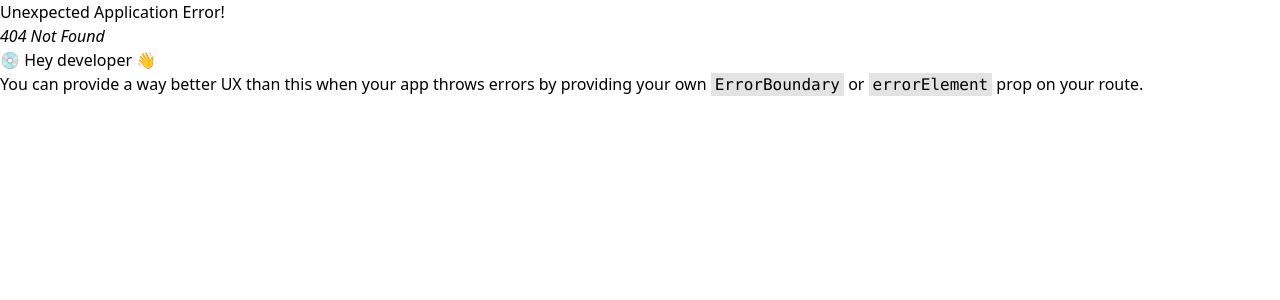
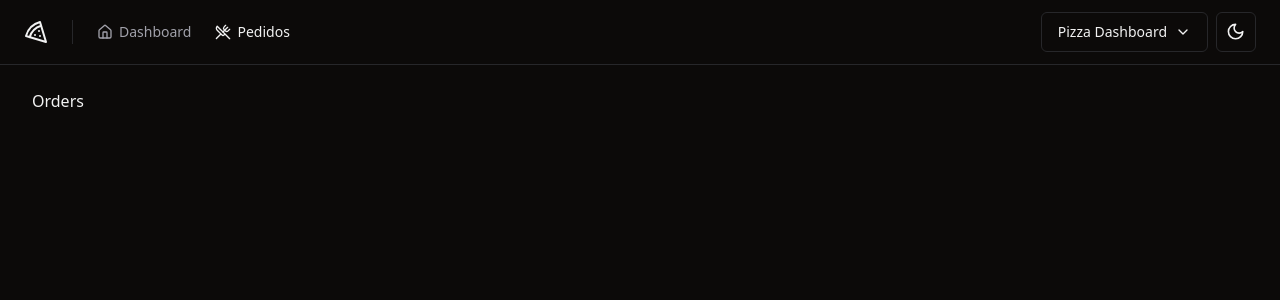
Before and after one commit to bsvleste/pizzaDashboard, a React (Vite) app: page /orders in a window 1280 px wide. Before the commit this address had no page. Shown: the top 300 px of the page. Built offline with nearby package versions, Linux system fonts and the light colour scheme.

Commit message:
feature:menu drop and theme

```diff
--- a/src/App.tsx
+++ b/src/App.tsx
@@ -3,14 +3,17 @@ import './global.css'
 import { Helmet, HelmetProvider } from 'react-helmet-async'
 import { RouterProvider } from 'react-router'
 
+import { ThemeProvider } from './components/theme/theme-provider'
 import { Toaster } from './components/ui/toaster'
 import { router } from './routes'
 export function App() {
   return (
-    <HelmetProvider>
-      <Helmet titleTemplate="%s |pizza.shop" />
-      <RouterProvider router={router} />
-      <Toaster />
-    </HelmetProvider>
+    <ThemeProvider storageKey="pizzaShop-theme" defaultTheme="dark">
+      <HelmetProvider>
+        <Helmet titleTemplate="%s |pizza.shop" />
+        <RouterProvider router={router} />
+        <Toaster />
+      </HelmetProvider>
+    </ThemeProvider>
   )
 }
--- /dev/null
+++ b/src/components/account-menu.tsx
@@ -0,0 +1,44 @@
+import { Building, ChevronDown, LogOut } from 'lucide-react'
+
+import { Button } from './ui/button'
+import {
+  DropdownMenu,
+  DropdownMenuContent,
+  DropdownMenuItem,
+  DropdownMenuLabel,
+  DropdownMenuSeparator,
+  DropdownMenuTrigger,
+} from './ui/dropdown-menu'
+
+export function AccountMenu() {
+  return (
+    <DropdownMenu>
+      <DropdownMenuTrigger asChild>
+        <Button
+          variant={'outline'}
+          className="flex select-none items-center gap-2"
+        >
+          Pizza Dashboard
+          <ChevronDown className="h-4 w-4" />
+        </Button>
+      </DropdownMenuTrigger>
+      <DropdownMenuContent align="end" className="w-56">
+        <DropdownMenuLabel className="flex flex-col">
+          <span>Bruno de Souza</span>
+          <span className="text-xs font-normal text-muted-foreground">
+            bvaleiro@gmail.com
+          </span>
+        </DropdownMenuLabel>
+        <DropdownMenuSeparator />
+        <DropdownMenuItem>
+          <Building className="mr-2 h-4 w-4" />
+          <span>Perfil da loja</span>
+        </DropdownMenuItem>
+        <DropdownMenuItem className="text-rose-500 dark:text-rose-400">
+          <LogOut className="mr-2 h-4 w-4" />
+          <span>Sair</span>
+        </DropdownMenuItem>
+      </DropdownMenuContent>
+    </DropdownMenu>
+  )
+}
--- /dev/null
+++ b/src/components/header.tsx
@@ -0,0 +1,31 @@
+import { Home, Pizza, UtensilsCrossed } from 'lucide-react'
+
+import { AccountMenu } from './account-menu'
+import { NavLink } from './nav-link'
+import { ThemeToggle } from './theme/theme-toggle'
+import { Separator } from './ui/separator'
+
+export function Header() {
+  return (
+    <div className="border-b">
+      <div className="flex h-16 items-center gap-6 px-6">
+        <Pizza className="h-6 w-6" />
+        <Separator orientation="vertical" className="h-6" />
+        <nav className="flex items-center space-x-4 lg:space-x-6">
+          <NavLink to="/">
+            <Home className="h-4 w-4" />
+            Dashboard
+          </NavLink>
+          <NavLink to="/orders">
+            <UtensilsCrossed className="h-4 w-4" />
+            Pedidos
+          </NavLink>
+        </nav>
+        <div className="ml-auto flex items-center gap-2">
+          <AccountMenu />
+          <ThemeToggle />
+        </div>
+      </div>
+    </div>
+  )
+}
--- /dev/null
+++ b/src/components/nav-link.tsx
@@ -0,0 +1,13 @@
+import { Link, LinkProps, useLocation } from 'react-router-dom'
+interface NavLinkProps extends LinkProps {}
+
+export function NavLink(props: NavLinkProps) {
+  const { pathname } = useLocation()
+  return (
+    <Link
+      data-current={pathname === props.to}
+      className="flex items-center gap-1.5 text-sm font-medium text-muted-foreground hover:text-foreground data-[current=true]:text-foreground"
+      {...props}
+    />
+  )
+}
--- /dev/null
+++ b/src/components/theme/theme-provider.tsx
@@ -0,0 +1,73 @@
+import { createContext, useContext, useEffect, useState } from 'react'
+
+type Theme = 'dark' | 'light' | 'system'
+
+type ThemeProviderProps = {
+  children: React.ReactNode
+  defaultTheme?: Theme
+  storageKey?: string
+}
+
+type ThemeProviderState = {
+  theme: Theme
+  setTheme: (theme: Theme) => void
+}
+
+const initialState: ThemeProviderState = {
+  theme: 'system',
+  setTheme: () => null,
+}
+
+const ThemeProviderContext = createContext<ThemeProviderState>(initialState)
+
+export function ThemeProvider({
+  children,
+  defaultTheme = 'system',
+  storageKey = 'vite-ui-theme',
+  ...props
+}: ThemeProviderProps) {
+  const [theme, setTheme] = useState<Theme>(
+    () => (localStorage.getItem(storageKey) as Theme) || defaultTheme,
+  )
+
+  useEffect(() => {
+    const root = window.document.documentElement
+
+    root.classList.remove('light', 'dark')
+
+    if (theme === 'system') {
+      const systemTheme = window.matchMedia('(prefers-color-scheme: dark)')
+        .matches
+        ? 'dark'
+        : 'light'
+
+      root.classList.add(systemTheme)
+      return
+    }
+
+    root.classList.add(theme)
+  }, [theme])
+
+  const value = {
+    theme,
+    setTheme: (theme: Theme) => {
+      localStorage.setItem(storageKey, theme)
+      setTheme(theme)
+    },
+  }
+
+  return (
+    <ThemeProviderContext.Provider {...props} value={value}>
+      {children}
+    </ThemeProviderContext.Provider>
+  )
+}
+
+export const useTheme = () => {
+  const context = useContext(ThemeProviderContext)
+
+  if (context === undefined)
+    throw new Error('useTheme must be used within a ThemeProvider')
+
+  return context
+}
--- /dev/null
+++ b/src/components/theme/theme-toggle.tsx
@@ -0,0 +1,38 @@
+import { Moon, Sun } from 'lucide-react'
+
+import { Button } from '@/components/ui/button'
+import {
+  DropdownMenu,
+  DropdownMenuContent,
+  DropdownMenuItem,
+  DropdownMenuTrigger,
+} from '@/components/ui/dropdown-menu'
+
+import { useTheme } from './theme-provider'
+
+export function ThemeToggle() {
+  const { setTheme } = useTheme()
+
+  return (
+    <DropdownMenu>
+      <DropdownMenuTrigger asChild>
+        <Button variant="outline" size="icon">
+          <Sun className="h-[1.2rem] w-[1.2rem] rotate-0 scale-100 transition-all dark:-rotate-90 dark:scale-0" />
+          <Moon className="absolute h-[1.2rem] w-[1.2rem] rotate-90 scale-0 transition-all dark:rotate-0 dark:scale-100" />
+          <span className="sr-only">Toggle theme</span>
+        </Button>
+      </DropdownMenuTrigger>
+      <DropdownMenuContent align="end">
+        <DropdownMenuItem onClick={() => setTheme('light')}>
+          Light
+        </DropdownMenuItem>
+        <DropdownMenuItem onClick={() => setTheme('dark')}>
+          Dark
+        </DropdownMenuItem>
+        <DropdownMenuItem onClick={() => setTheme('system')}>
+          System
+        </DropdownMenuItem>
+      </DropdownMenuContent>
+    </DropdownMenu>
+  )
+}
--- a/src/global.css
+++ b/src/global.css
@@ -48,3 +48,13 @@
     --ring: 346.8 77.2% 49.8%;
   }
 }
+
+@layer base {
+  * {
+    @apply border-border;
+  }
+
+  body {
+    @apply bg-background text-foreground;
+  }
+}
--- a/src/pages/_layouts/app.tsx
+++ b/src/pages/_layouts/app.tsx
@@ -1,10 +1,12 @@
 import { Outlet } from 'react-router-dom'
+
+import { Header } from '@/components/header'
 
 export function AppLayout() {
   return (
-    <div className="">
-      <h1>Cabecalho</h1>
-      <div>
+    <div className="flex min-h-screen flex-col antialiased">
+      <Header />
+      <div className="flex flex-1 flex-col gap-4 p-8 pt-6">
         <Outlet />
       </div>
     </div>
--- a/src/pages/_layouts/auth.tsx
+++ b/src/pages/_layouts/auth.tsx
@@ -3,7 +3,7 @@ import { Outlet } from 'react-router-dom'
 
 export function SignInLayout() {
   return (
-    <div className="grid min-h-screen grid-cols-2">
+    <div className="grid min-h-screen grid-cols-2 antialiased">
       <div className="flex h-full flex-col justify-between border-r border-foreground/5 bg-muted p-10 text-muted-foreground">
         <div className="flex items-center gap-3 text-lg text-foreground">
           <Pizza className="h-5 w-5" />
--- /dev/null
+++ b/src/pages/app/orders.tsx
@@ -0,0 +1,3 @@
+export function Orders() {
+  return <div>Orders</div>
+}
--- a/src/routes.tsx
+++ b/src/routes.tsx
@@ -3,6 +3,7 @@ import { createBrowserRouter } from 'react-router-dom'
 import { AppLayout } from './pages/_layouts/app'
 import { SignInLayout } from './pages/_layouts/auth'
 import { Dashboard } from './pages/app/dashboard'
+import { Orders } from './pages/app/orders'
 import { SignIn } from './pages/auth/sign-in'
 import { SignUp } from './pages/auth/sign-up'
 export const router = createBrowserRouter([
@@ -10,7 +11,10 @@ export const router = createBrowserRouter([
     path: '/',
     element: <AppLayout />,
 
-    children: [{ path: '/', element: <Dashboard /> }],
+    children: [
+      { path: '/', element: <Dashboard /> },
+      { path: '/orders', element: <Orders /> },
+    ],
   },
   {
     path: '/',
```
Also changed, not shown: tailwind.config.js (+6 -5 lines).
